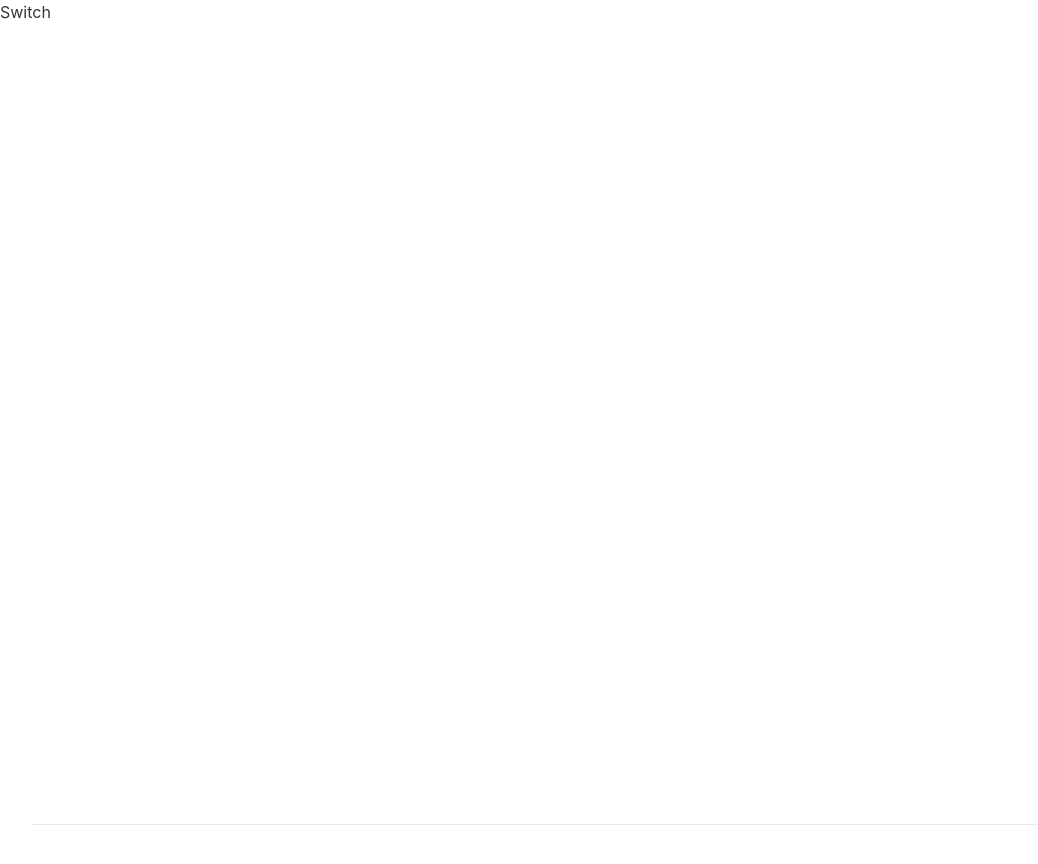
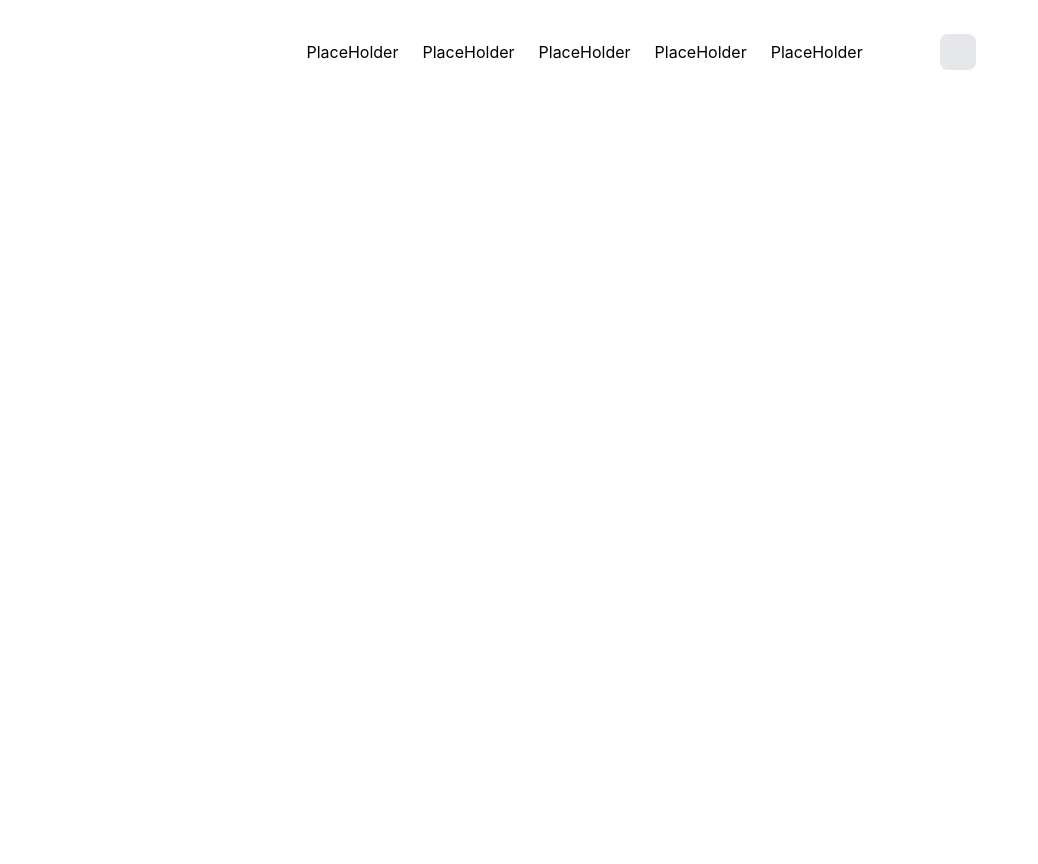
Before and after one commit to vinhocent/triho, a Next.js app: page / in a window 1280 px wide. Shown: the top 864 px of the page, without its empty margins (0-1038 px from the left). After the commit the page ends 800 px from the top, so only its background shows below. Built offline with nearby package versions, Linux system fonts and the light colour scheme.

Commit message:
added better darkmode w/ next-theme + navbar

```diff
--- a/ThemeConfig.ts
+++ b/ThemeConfig.ts
@@ -14,10 +14,28 @@ export const darkTheme = {
 }
 
 export const GlobalStyles = createGlobalStyle`
+
+* {
+    @import url('../../font.css');
+    font-family:  !important;
+    // CSS you want global.
+}
     body{
         background : ${({ theme }) => theme.body};
         color: ${({ theme }) => theme.text};
         transition: all 0.5s linear;
     }
+    div{
+        background : ${({ theme }) => theme.body};
+        color: ${({ theme }) => theme.text};
+        transition: all 0.5s linear;
+    }
+
+
+    li{
+        background : ${({ theme }) => theme.background};
+        color: ${({ theme }) => theme.text};
+        transition: all 0.5s linear;
+    }
 
 `
--- /dev/null
+++ b/components/themeSwitch.tsx
@@ -0,0 +1,29 @@
+import { useState, useEffect } from 'react'
+import { useTheme } from 'next-themes'
+
+const ThemeSwitch = () => {
+  const [mounted, setMounted] = useState(false)
+  const { theme, setTheme } = useTheme()
+
+  // useEffect only runs on the client, so now we can safely show the UI
+  useEffect(() => {
+    setMounted(true)
+  }, [])
+
+  if (!mounted) {
+    return null
+  }
+
+  return (
+         <button
+            aria-label="Toggle Dark Mode"
+            type="button"
+            className=" w-9 h-9 bg-gray-200 rounded-lg dark:bg-gray-600 flex items-center justify-center  hover:ring-2 ring-gray-300  transition-all"
+            onClick={() =>
+              setTheme(theme === 'dark' ? 'light' : 'dark')
+            }
+          ></button>
+  )
+}
+
+export default ThemeSwitch
--- a/package.json
+++ b/package.json
@@ -15,6 +15,7 @@
     "eslint": "8.26.0",
     "eslint-config-next": "13.0.1",
     "next": "13.0.1",
+    "next-themes": "^0.2.1",
     "react": "18.2.0",
     "react-dom": "18.2.0",
     "styled-components": "^5.3.6",
--- a/pages/_app.tsx
+++ b/pages/_app.tsx
@@ -1,24 +1,42 @@
 import '../styles/globals.css'
 import { useState } from "react"
 import type { AppProps } from 'next/app'
-import {ThemeProvider} from "styled-components"
+import { useTheme , ThemeProvider } from 'next-themes'
+
 import { lightTheme, darkTheme, GlobalStyles } from "../ThemeConfig"
+
+import ThemeSwitch from '../components/themeSwitch'
 
 
 export default function App({ Component, pageProps }: AppProps) {
-  const [theme, setTheme] = useState("light")
 
-  const toggleTheme = () => {
-    theme == 'light' ? setTheme('dark') : setTheme('light')
-
-  }
 
 
   return (
-    <ThemeProvider theme={theme == 'light' ? lightTheme : darkTheme}>
-      <GlobalStyles/>
-      <button onClick={toggleTheme}> Switch </button>
-      <Component {...pageProps} />
+  <ThemeProvider forcedTheme={Component.theme || undefined} attribute="class">
+        <div className="flex flex-col justify-center px-8">
+        <nav className="flex items-center justify-between w-full relative max-w-2xl border-gray-200 dark:border-gray-700 mx-auto pt-8 pb-8 sm:pb-16 ">
+          <div className="ml-[-0.60rem]">
+              <div className='hidden md:inline-block p-1 sm:px-3 sm:py-2 rounded-lg hover:bg-gray-200 dark:hover:bg-gray-800 transition-all'>
+                <span className="capsize">PlaceHolder</span>
+              </div>
+              <div className='hidden md:inline-block p-1 sm:px-3 sm:py-2 rounded-lg hover:bg-gray-200 dark:hover:bg-gray-800 transition-all'>
+                <span className="capsize">PlaceHolder</span>
+              </div>
+              <div className='hidden md:inline-block p-1 sm:px-3 sm:py-2 rounded-lg hover:bg-gray-200 dark:hover:bg-gray-800 transition-all'>
+                <span className="capsize">PlaceHolder</span>
+              </div>
+              <div className='hidden md:inline-block p-1 sm:px-3 sm:py-2 rounded-lg hover:bg-gray-200 dark:hover:bg-gray-800 transition-all'>
+                <span className="capsize">PlaceHolder</span>
+              </div>
+              <div className='hidden md:inline-block p-1 sm:px-3 sm:py-2 rounded-lg hover:bg-gray-200 dark:hover:bg-gray-800 transition-all'>
+                <span className="capsize">PlaceHolder</span>
+              </div>
+          </div>
+          <ThemeSwitch/>
+
+        </nav>
+      </div>
     </ThemeProvider>
   )
 }
--- a/tailwind.config.js
+++ b/tailwind.config.js
@@ -8,5 +8,7 @@ module.exports = {
   theme: {
     extend: {},
   },
+
+  darkMode: 'class',
   plugins: [],
 }
```
Also changed, not shown: pages/index.tsx (+1 -15 lines), 1 other file (tests, documents, lock files or other folders).
